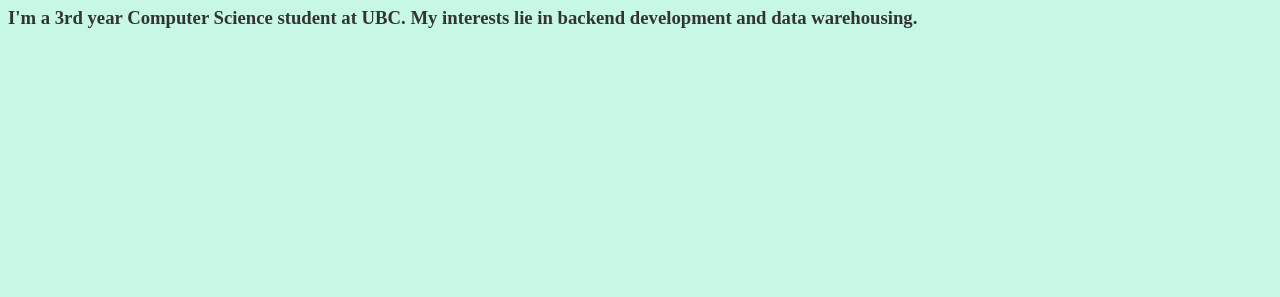
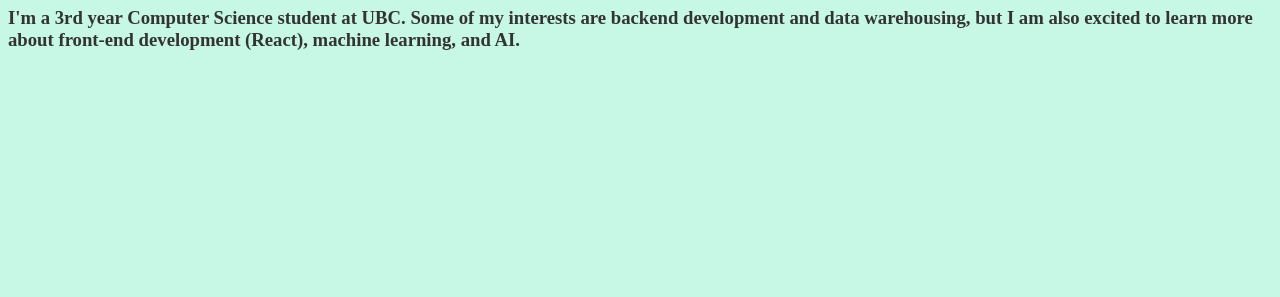
Before and after one commit to jooheonchoi/jooheonchoi.github.io, a plain HTML site: page index.html in a window 1280 px wide. Shown: the part 503-800 px from the top of the page. Drawn offline with Linux system fonts and the light colour scheme.

Commit message:
Update index.html

```diff
--- a/index.html
+++ b/index.html
@@ -22,7 +22,8 @@
     <div>
         <h1>Hi, my name is Jun!</h1>
         <h3>I'm a 3rd year Computer Science student at UBC.
-            My interests lie in backend development and data warehousing.</h3>
+            Some of my interests are backend development and data warehousing, but I am also excited to learn more about front-end development (React), machine learning, and AI.
+</h3>
     </div>
 </body>
 
```
